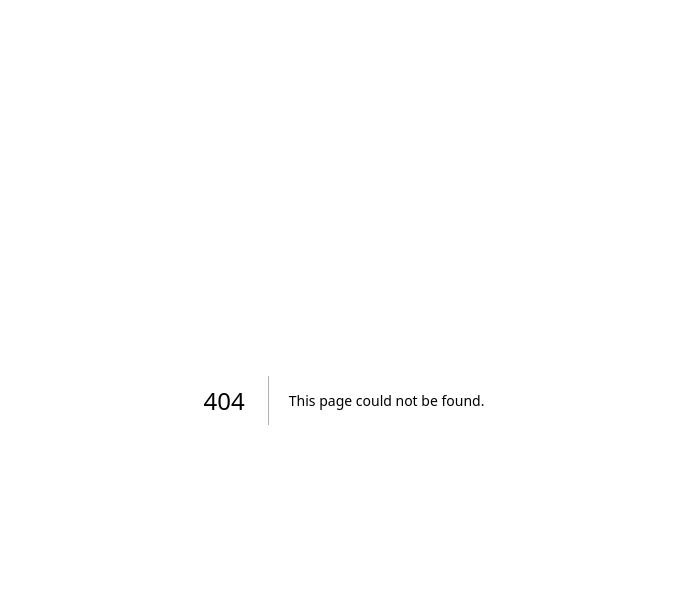
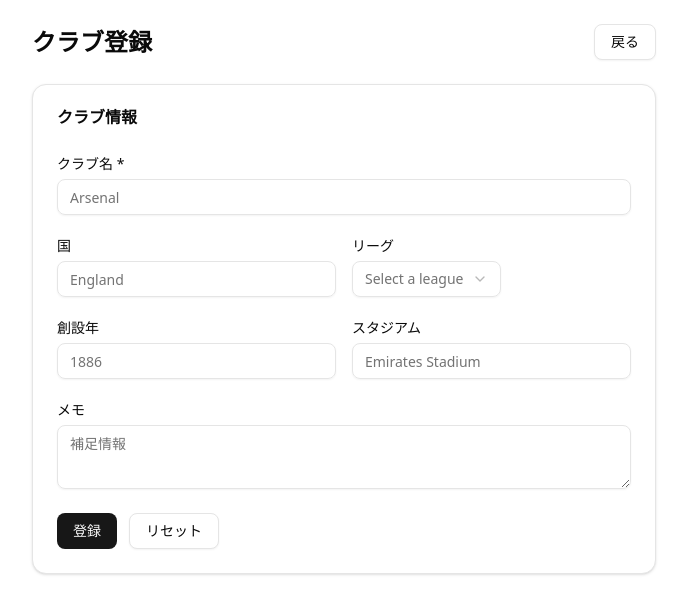
Before and after one commit to sakuya10969/transfer-desk, a Next.js app: page /clubs/new in a window 1280 px wide. Before the commit this address had no page. Shown: the top 614 px of the page, without its empty margins (296-983 px from the left). Built offline with nearby package versions, Linux system fonts and the light colour scheme.

Commit message:
feat: clubs

```diff
--- /dev/null
+++ b/app/clubs/new/page.tsx
@@ -0,0 +1,249 @@
+"use client";
+
+import { useState } from "react";
+import Link from "next/link";
+import { useRouter } from "next/navigation";
+import { z } from "zod";
+import { useForm } from "react-hook-form";
+import { zodResolver } from "@hookform/resolvers/zod";
+import axios from "axios";
+
+import {
+    Card,
+    CardContent,
+    CardHeader,
+    CardTitle,
+    Button,
+    Input,
+    Textarea,
+    Form,
+    FormControl,
+    FormField,
+    FormItem,
+    FormLabel,
+    FormMessage,
+    Select,
+    SelectTrigger,
+    SelectValue,
+    SelectContent,
+    SelectItem,
+} from "@/components/ui";
+import { LEAGUES } from "@/constants";
+
+const formSchema = z.object({
+  name: z.string().min(1).max(80),
+  country: z.string().max(80).optional(),
+  league: z.string().max(80).optional(),
+  foundedYear: z
+    .union([z.string(), z.number()])
+    .optional()
+    .refine(
+      (v) => {
+        if (v === undefined || v === "") return true;
+        const n = typeof v === "string" ? parseInt(v, 10) : v;
+        return !Number.isNaN(n) && Number.isInteger(n) && n >= 1800 && n <= 2100;
+      },
+      { message: "創設年は1800〜2100の整数" }
+    ),
+  stadium: z.string().max(120).optional(),
+  note: z.string().max(500).optional(),
+});
+
+type FormValues = z.infer<typeof formSchema>;
+
+export default function NewClubPage() {
+  const router = useRouter();
+  const [serverError, setServerError] = useState<string | null>(null);
+
+  const form = useForm<FormValues>({
+    resolver: zodResolver(formSchema),
+    defaultValues: {
+      name: "",
+      country: "",
+      league: "",
+      foundedYear: undefined,
+      stadium: "",
+      note: "",
+    },
+  });
+
+  const onSubmit = async (values: FormValues) => {
+    setServerError(null);
+
+    const foundedYear =
+      values.foundedYear === undefined || values.foundedYear === ""
+        ? undefined
+        : Number(values.foundedYear);
+
+    try {
+      const res = await axios.post(
+        "/api/clubs",
+        {
+          name: values.name,
+          country: values.country,
+          league: values.league,
+          foundedYear,
+          stadium: values.stadium,
+        },
+        {
+          headers: { "Content-Type": "application/json" },
+        }
+      );
+
+      if (!res.status || res.data.errors) {
+        setServerError(res.data.errors?.[0]?.message ?? "登録に失敗した");
+        return;
+      }
+    } catch (err: any) {
+      setServerError(
+        err.response?.data?.message ?? "登録に失敗した"
+      );
+      return;
+    }
+
+    // ここは一旦トップに戻すでOK。後でクラブ詳細へ遷移に変える。
+    router.push("/");
+  };
+
+  return (
+    <main className="mx-auto max-w-2xl p-6 space-y-6">
+      <div className="flex items-center justify-between gap-4">
+        <h1 className="text-2xl font-bold">クラブ登録</h1>
+        <Button variant="outline" asChild>
+          <Link href="/">戻る</Link>
+        </Button>
+      </div>
+
+      <Card>
+        <CardHeader>
+          <CardTitle>クラブ情報</CardTitle>
+        </CardHeader>
+        <CardContent className="space-y-6">
+          {serverError && (
+            <div className="rounded-md border p-3 text-sm">
+              <div className="font-medium">エラー</div>
+              <div className="text-muted-foreground">{serverError}</div>
+            </div>
+          )}
+
+          <Form {...form}>
+            <form onSubmit={form.handleSubmit(onSubmit)} className="space-y-6">
+              <FormField
+                control={form.control}
+                name="name"
+                render={({ field }) => (
+                  <FormItem>
+                    <FormLabel>クラブ名 *</FormLabel>
+                    <FormControl>
+                      <Input placeholder="Arsenal" {...field} />
+                    </FormControl>
+                    <FormMessage />
+                  </FormItem>
+                )}
+              />
+
+              <div className="grid gap-4 md:grid-cols-2">
+                <FormField
+                  control={form.control}
+                  name="country"
+                  render={({ field }) => (
+                    <FormItem>
+                      <FormLabel>国</FormLabel>
+                      <FormControl>
+                        <Input placeholder="England" {...field} />
+                      </FormControl>
+                      <FormMessage />
+                    </FormItem>
+                  )}
+                />
+
+                <FormField
+                  control={form.control}
+                  name="league"
+                  render={({ field }) => (
+                    <FormItem>
+                      <FormLabel>リーグ</FormLabel>
+                      <FormControl>
+                        <Select onValueChange={field.onChange} value={field.value ?? ""}>
+                          <SelectTrigger>
+                            <SelectValue placeholder="Select a league" />
+                          </SelectTrigger>
+                          <SelectContent>
+                            {LEAGUES.map((league) => (
+                              <SelectItem key={league.id} value={league.id.toString()}>
+                                {league.name}
+                              </SelectItem>
+                            ))}
+                          </SelectContent>
+                        </Select>
+                      </FormControl>
+                      <FormMessage />
+                    </FormItem>
+                  )}
+                />
+              </div>
+
+              <div className="grid gap-4 md:grid-cols-2">
+                <FormField
+                  control={form.control}
+                  name="foundedYear"
+                  render={({ field }) => (
+                    <FormItem>
+                      <FormLabel>創設年</FormLabel>
+                      <FormControl>
+                        <Input
+                          placeholder="1886"
+                          inputMode="numeric"
+                          {...field}
+                          value={field.value ?? ""}
+                        />
+                      </FormControl>
+                      <FormMessage />
+                    </FormItem>
+                  )}
+                />
+
+                <FormField
+                  control={form.control}
+                  name="stadium"
+                  render={({ field }) => (
+                    <FormItem>
+                      <FormLabel>スタジアム</FormLabel>
+                      <FormControl>
+                        <Input placeholder="Emirates Stadium" {...field} />
+                      </FormControl>
+                      <FormMessage />
+                    </FormItem>
+                  )}
+                />
+              </div>
+
+              <FormField
+                control={form.control}
+                name="note"
+                render={({ field }) => (
+                  <FormItem>
+                    <FormLabel>メモ</FormLabel>
+                    <FormControl>
+                      <Textarea placeholder="補足情報" {...field} />
+                    </FormControl>
+                    <FormMessage />
+                  </FormItem>
+                )}
+              />
+
+              <div className="flex gap-3">
+                <Button type="submit" disabled={form.formState.isSubmitting}>
+                  {form.formState.isSubmitting ? "登録中..." : "登録"}
+                </Button>
+                <Button type="button" variant="outline" onClick={() => form.reset()}>
+                  リセット
+                </Button>
+              </div>
+            </form>
+          </Form>
+        </CardContent>
+      </Card>
+    </main>
+  );
+}
```
